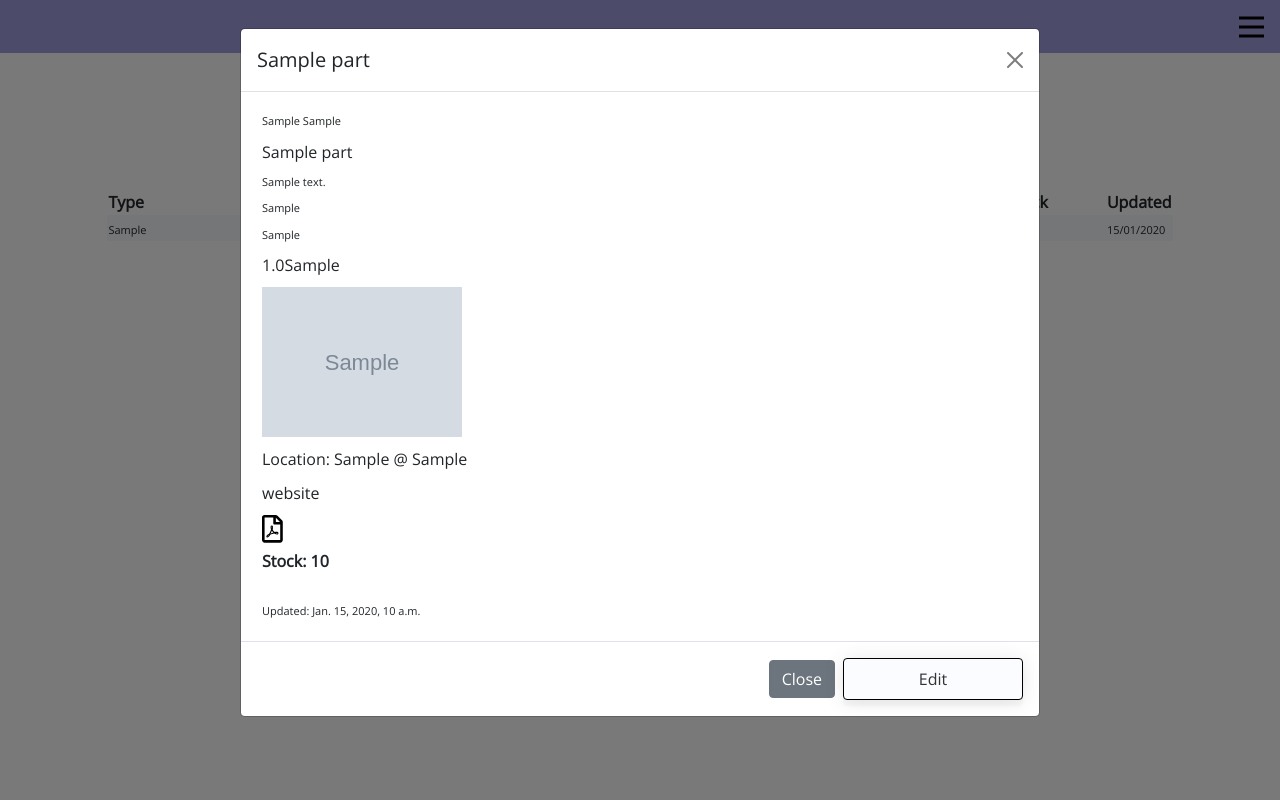
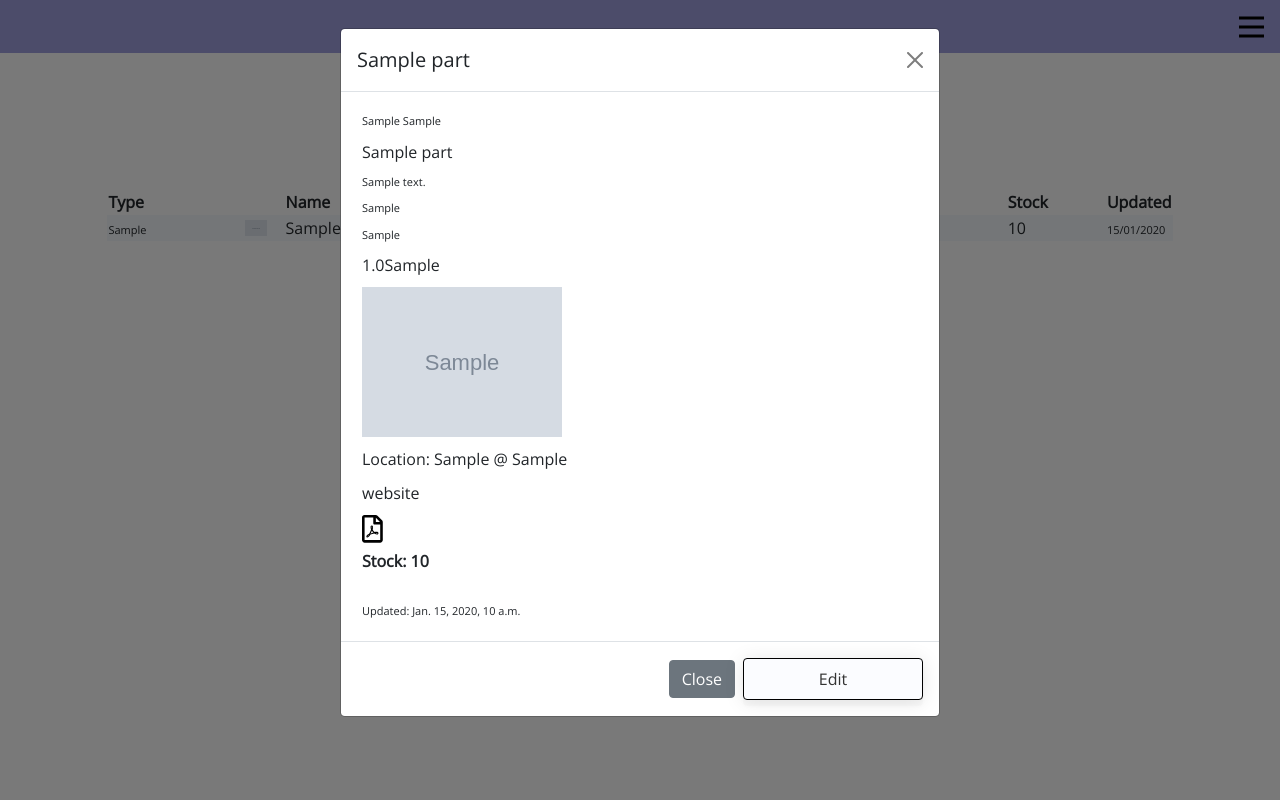
Before and after one commit to kaspernyhus/NHinventory, a Django app: page / in a window 1280 px wide, after a click that opens the changed part. Run offline with Django 3.2, Linux system fonts and the light colour scheme; tables that the repository leaves empty hold one stand-in row (values such as "Sample post"); grey boxes marked "Sample" are stand-in pictures.

Commit message:
narrower part view

```diff
--- a/NHinventory/static/css/style.css
+++ b/NHinventory/static/css/style.css
@@ -298,7 +298,7 @@ li.dropdown {
 }
 
 .part-modal {
-  max-width: 800px;
+  max-width: 600px;
 }
 
 .part-dscr {
```
